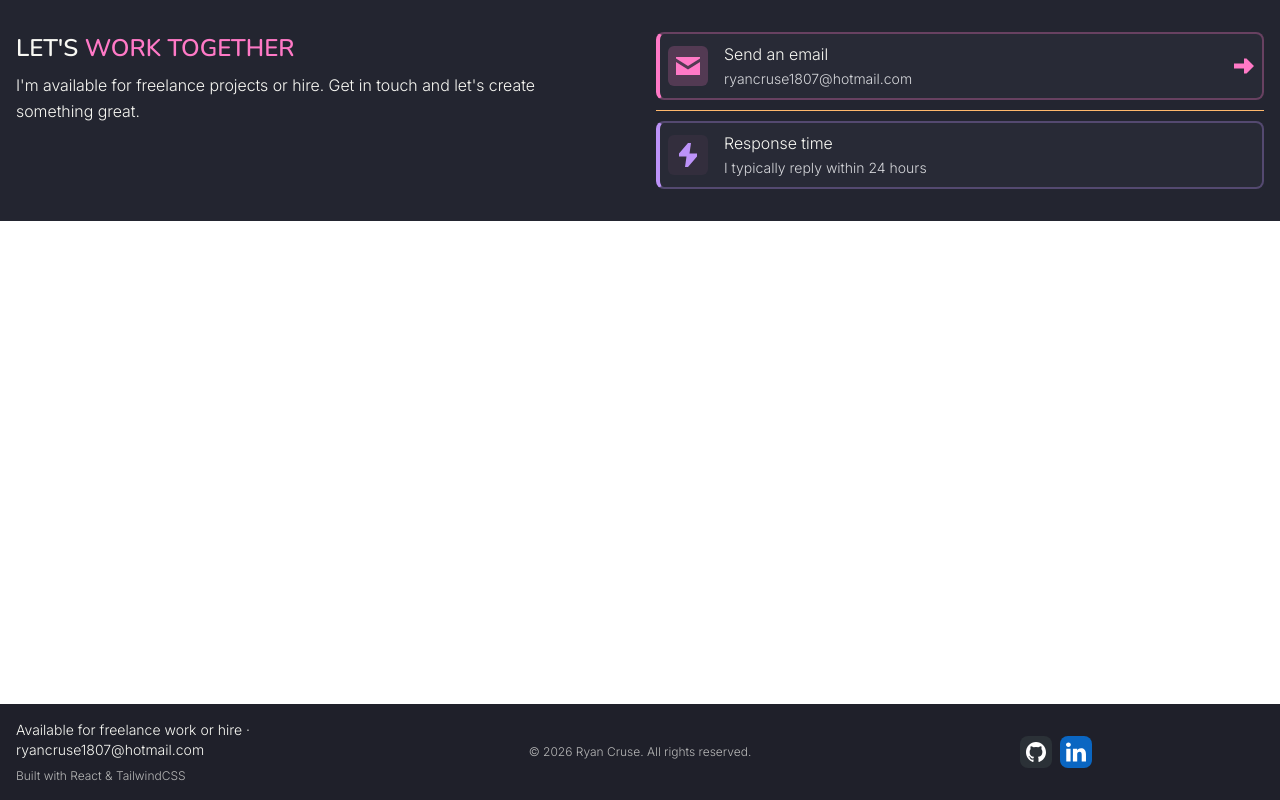
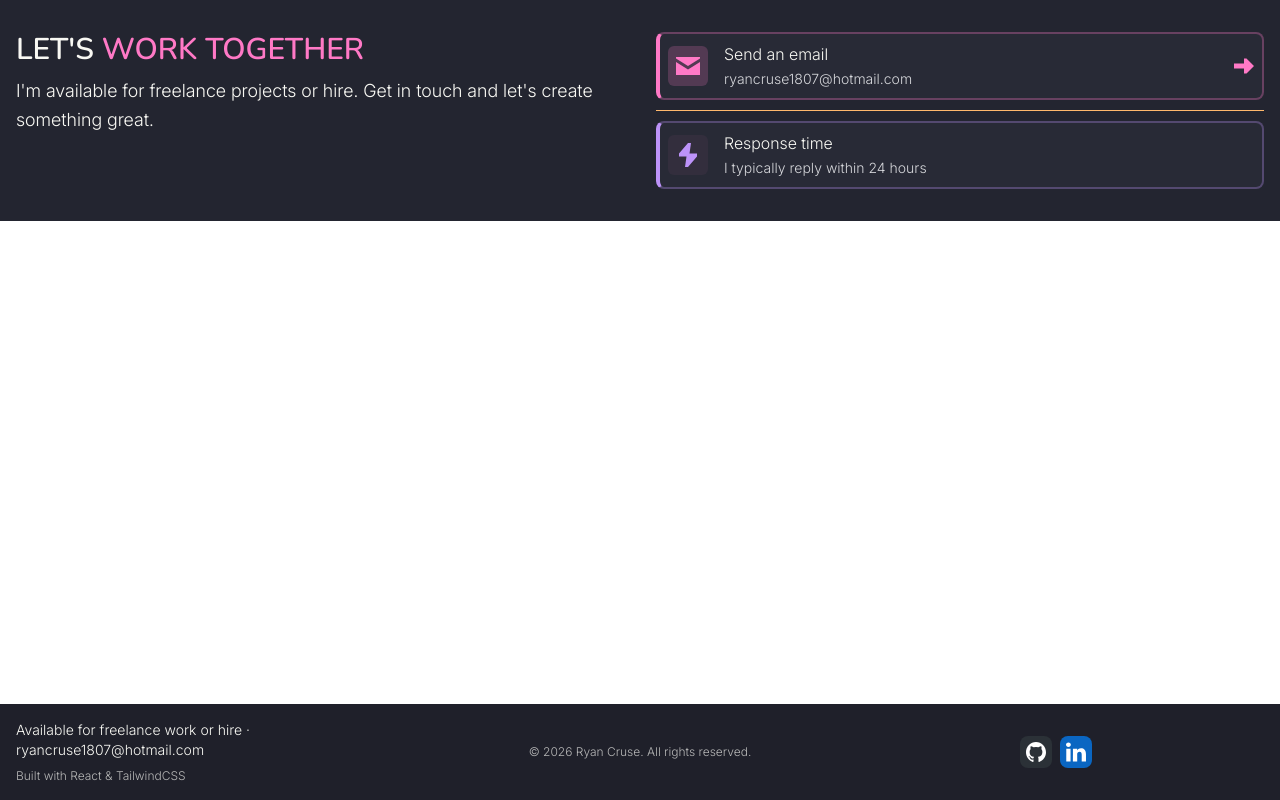
Before and after one commit to Cruse180795/my-portfolio, a React (Vite) app: page / in a window 1280 px wide. Built offline with nearby package versions, Linux system fonts and the light colour scheme.

Commit message:
change: Increase font size in the header of the Contact section component

```diff
--- a/src/components/sections/ContactMeSection.tsx
+++ b/src/components/sections/ContactMeSection.tsx
@@ -20,8 +20,8 @@ function ContactMeSection({ mailto }: ContactMeProps) {
 
           {/** Section Header */}
           <header className="text-center space-y-2 lg:text-left">
-            <h2 className="uppercase text-2xl">Let's <span className="text-primary">work together</span></h2>
-            <p className="leading-relaxed  text-pretty">I'm available for freelance projects or hire. Get in touch and let's create something great.</p>
+            <h2 className="uppercase text-2xl lg:text-3xl">Let's <span className="text-primary">work together</span></h2>
+            <p className="leading-relaxed text-pretty lg:text-lg ">I'm available for freelance projects or hire. Get in touch and let's create something great.</p>
           </header>
 
           {/** Email and Response Time Wrapper */}
```
